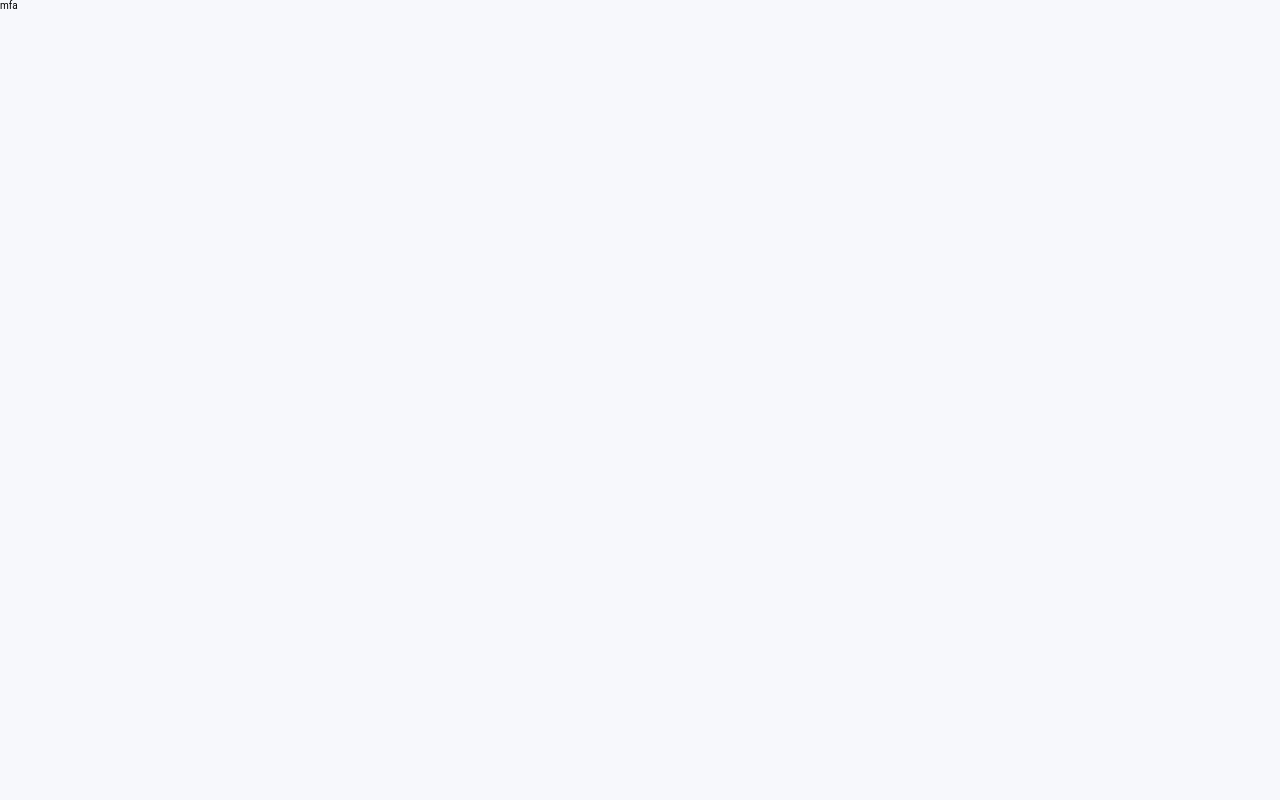
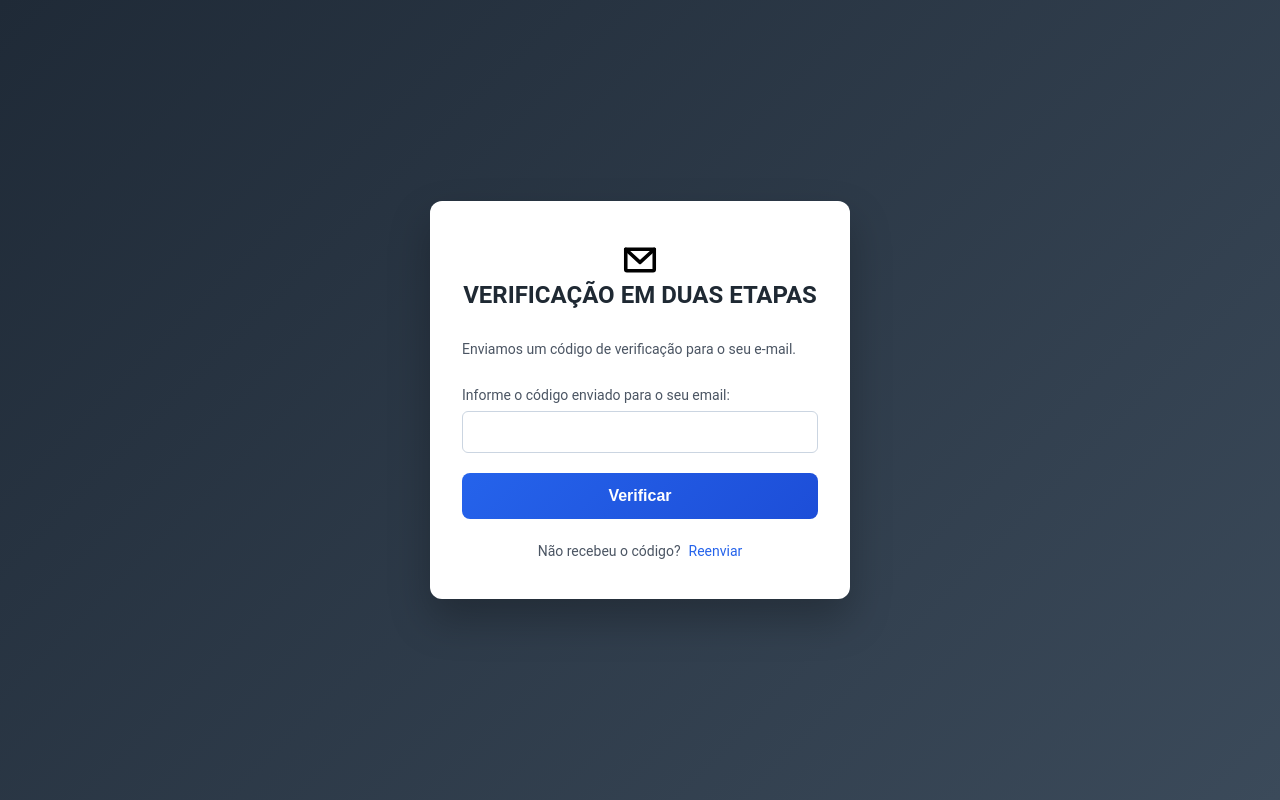
Before and after one commit to vitorhrms/login-page-frontend, a React (Vite) app: page /mfa in a window 1280 px wide. Built offline with nearby package versions, Linux system fonts and the light colour scheme; no server answers.

Commit message:
feat: adding mfa page and some functions

```diff
--- a/package.json
+++ b/package.json
@@ -10,6 +10,8 @@
     "preview": "vite preview"
   },
   "dependencies": {
+    "axios": "^1.13.6",
+    "phosphor-react": "^1.4.1",
     "react": "^19.2.0",
     "react-dom": "^19.2.0",
     "react-router-dom": "^7.13.0",
--- /dev/null
+++ b/src/config/env.ts
@@ -0,0 +1,2 @@
+export const LOGIN_API = import.meta.env.VITE_LOGIN_API;
+export const IS_LOCAL = import.meta.env.VITE_IS_LOCAL;
--- /dev/null
+++ b/src/config/login-api.ts
@@ -0,0 +1,21 @@
+/* eslint-disable no-useless-catch */
+import axios from "axios";
+import { LOGIN_API } from "./env";
+
+const loginApi = axios.create({
+  baseURL: LOGIN_API,
+});
+
+export const loginClientApi = {
+  checkUserPassword: async (user: string, pass: string) => {
+    try {
+      const params = new URLSearchParams();
+      params.append("user", user);
+      params.append("pass", pass);
+      const response = await loginApi.post("/checkUserPassword", { params });
+      return response.data;
+    } catch (error) {
+      throw error;
+    }
+  },
+};
--- /dev/null
+++ b/src/hooks/useLogin.ts
@@ -0,0 +1,39 @@
+import { loginClientApi } from "../config/login-api";
+import { IS_LOCAL } from "../config/env";
+import { users } from "../utils/users";
+
+interface IResponse {
+  canLogin: boolean;
+  email: string;
+}
+
+const checkUserPassword = async (
+  user: string,
+  pass: string,
+): Promise<IResponse> => {
+  if (IS_LOCAL) {
+    const foundUser = users.find(
+      (u) => (u.user === user || u.email === user) && u.pass === pass,
+    );
+
+    return { canLogin: !!foundUser, email: foundUser?.email || "" };
+  } else {
+    const response = await loginClientApi.checkUserPassword(user, pass);
+    return response;
+  }
+};
+
+const useCheckUserPassword = () => {
+  const getInfo = async (user: string, pass: string) => {
+    try {
+      const response = await checkUserPassword(user, pass);
+      return response;
+    } catch (error) {
+      throw new Error(error instanceof Error ? error.message : String(error));
+    }
+  };
+
+  return { getInfo };
+};
+
+export default useCheckUserPassword;
--- a/src/modules/Login/index.tsx
+++ b/src/modules/Login/index.tsx
@@ -1,29 +1,53 @@
+import { useNavigate } from "react-router-dom";
 import * as S from "./styles";
+import useCheckUserPassword from "../../hooks/useLogin";
+import { useState } from "react";
 
 export const Login = () => {
+  const { getInfo } = useCheckUserPassword();
+  const [user, setUser] = useState<string>("");
+  const [pass, setPass] = useState<string>("");
+  const navigate = useNavigate();
+
+  const handleClick = async () => {
+    if (user && pass) {
+      const teste = await getInfo(user, pass);
+      console.log(teste);
+      // navigate("/mfa");
+    }
+  };
+
   return (
     <S.Page>
       <S.Card>
         <S.Title>LOGIN TO SYSTEM</S.Title>
 
         <S.Field>
-          <S.Label>Username</S.Label>
-          <S.Input type="text" placeholder="Enter your username" />
+          <S.Label>Username ou E-mail</S.Label>
+          <S.Input
+            type="text"
+            placeholder="Digite seu Username ou E-mail"
+            onChange={(e) => setUser(e.target.value)}
+          />
         </S.Field>
 
         <S.Field>
-          <S.Label>Password</S.Label>
-          <S.Input type="password" placeholder="••••••••" />
+          <S.Label>Senha</S.Label>
+          <S.Input
+            type="password"
+            placeholder="••••••••"
+            onChange={(e) => setPass(e.target.value)}
+          />
         </S.Field>
 
         <S.Remember>
           <input type="checkbox" />
-          <span>Remember me</span>
+          <span>Lembrar</span>
         </S.Remember>
 
-        <S.Button>LOG IN</S.Button>
+        <S.Button onClick={handleClick}>Entrar</S.Button>
 
-        <S.Forgot href="#">Forgot password?</S.Forgot>
+        <S.Forgot href="#">Esqueceu a senha?</S.Forgot>
       </S.Card>
     </S.Page>
   );
--- /dev/null
+++ b/src/modules/MFA/index.tsx
@@ -0,0 +1,27 @@
+import { EnvelopeSimple } from "phosphor-react";
+import * as S from "./styles";
+
+export const MFA = () => {
+  return (
+    <S.Page>
+      <S.Card>
+        <EnvelopeSimple size={38} weight="bold" />
+        <S.Title>VERIFICAÇÃO EM DUAS ETAPAS</S.Title>
+
+        <S.Label style={{ marginBottom: "30px" }}>
+          Enviamos um código de verificação para o seu e-mail.
+        </S.Label>
+        <S.Field>
+          <S.Label>Informe o código enviado para o seu email:</S.Label>
+          <S.Input type="text" />
+        </S.Field>
+
+        <S.Button>Verificar</S.Button>
+
+        <S.Resend>
+          Não recebeu o código?<S.Forgot href="#">Reenviar</S.Forgot>
+        </S.Resend>
+      </S.Card>
+    </S.Page>
+  );
+};
--- /dev/null
+++ b/src/modules/MFA/styles.ts
@@ -0,0 +1,91 @@
+import styled from "styled-components";
+
+export const Page = styled.div`
+  min-height: 100vh;
+  display: flex;
+  align-items: center;
+  justify-content: center;
+  background: linear-gradient(135deg, #1f2a37, #3b4a5a);
+`;
+
+export const Card = styled.div`
+  background: #ffffff;
+  width: 420px;
+  padding: 40px 32px;
+  border-radius: 12px;
+  box-shadow: 0 20px 40px rgba(0, 0, 0, 0.25);
+
+  svg {
+    align-items: center;
+    width: 100%;
+  }
+`;
+
+export const Title = styled.h1`
+  text-align: center;
+  margin-bottom: 32px;
+  font-size: 24px;
+  color: #1f2933;
+`;
+
+export const Field = styled.div`
+  margin-bottom: 20px;
+`;
+
+export const Label = styled.label`
+  display: block;
+  margin-bottom: 8px;
+  font-size: 14px;
+  color: #4b5563;
+`;
+
+export const Input = styled.input`
+  width: 100%;
+  padding: 12px 14px;
+  border-radius: 6px;
+  border: 1px solid #cbd5e1;
+  font-size: 14px;
+
+  &:focus {
+    outline: none;
+    border-color: #2563eb;
+  }
+`;
+
+export const Resend = styled.div`
+  display: flex;
+  align-items: center;
+  justify-content: center;
+  gap: 8px;
+  font-size: 14px;
+  color: #4b5563;
+  margin-top: 24px;
+`;
+
+export const Button = styled.button`
+  width: 100%;
+  padding: 14px;
+  background: linear-gradient(135deg, #2563eb, #1d4ed8);
+  color: #ffffff;
+  font-size: 16px;
+  font-weight: 600;
+  border: none;
+  border-radius: 8px;
+  cursor: pointer;
+
+  &:hover {
+    opacity: 0.95;
+  }
+`;
+
+export const Forgot = styled.a`
+  display: block;
+  text-align: center;
+  font-size: 14px;
+  color: #2563eb;
+  text-decoration: none;
+
+  &:hover {
+    text-decoration: underline;
+  }
+`;
--- a/src/routes.tsx
+++ b/src/routes.tsx
@@ -1,12 +1,13 @@
 import { BrowserRouter, Route, Routes } from "react-router-dom";
 import { Login } from "./modules/Login";
+import { MFA } from "./modules/MFA";
 
 const RenderRoutes = () => {
   return (
     <BrowserRouter>
       <Routes>
         <Route path="/" element={<Login />} />
-        <Route path="/mfa" element={<>mfa</>} />
+        <Route path="/mfa" element={<MFA />} />
       </Routes>
     </BrowserRouter>
   );
--- /dev/null
+++ b/src/utils/users.ts
@@ -0,0 +1,7 @@
+export const users = [
+  { user: "LucasSilva", email: "lucas.silva92@gmail.com", pass: "Ls@2024x9" },
+  { user: "MarianaCosta", email: "mariana.co@yahoo.com", pass: "MaC#7812" },
+  { user: "PedroAlmeida", email: "pedro.ida88@outlook.com", pass: "PeA!4509" },
+  { user: "JulianaRocha", email: "ju.rocha@hotmail.com", pass: "JuR$6633" },
+  { user: "RafaelSouza", email: "rafa.souza@gmail.com", pass: "RaS%9901" },
+];
```
